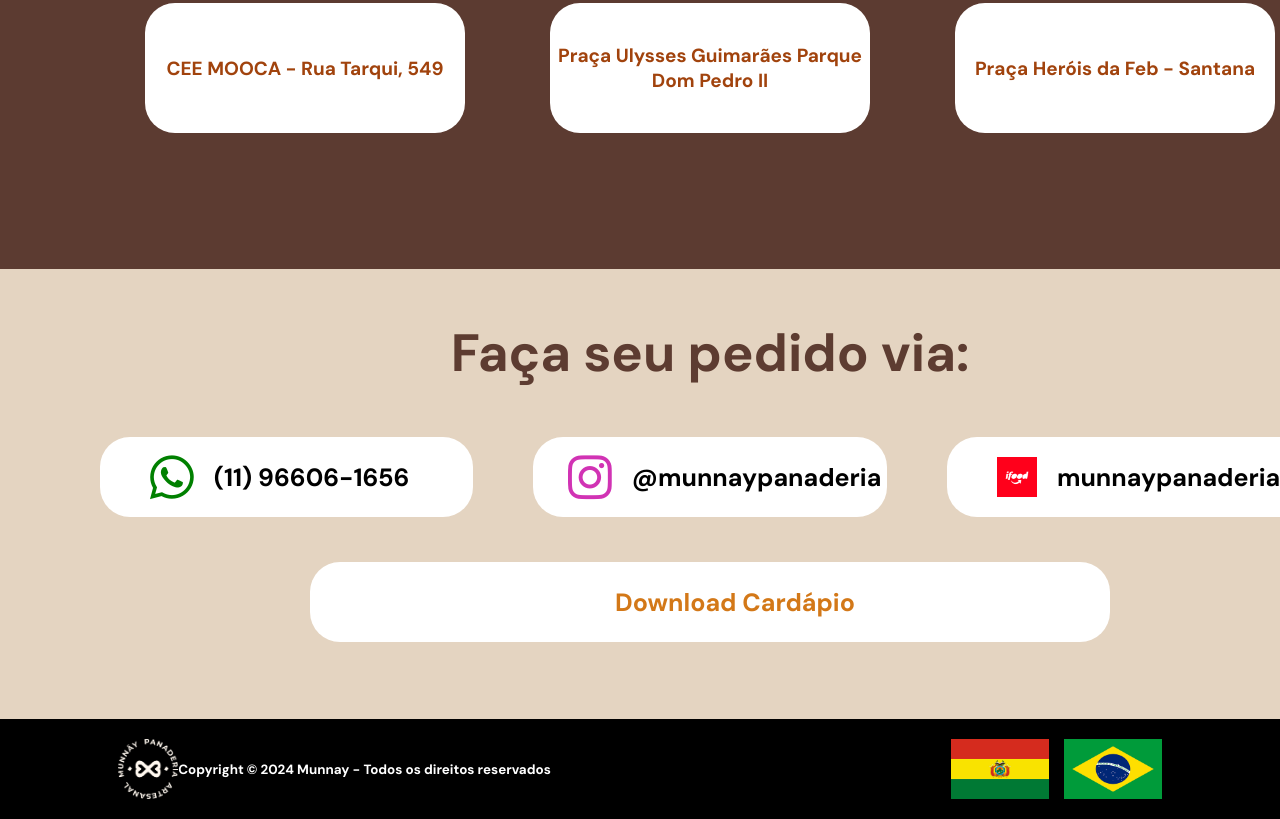
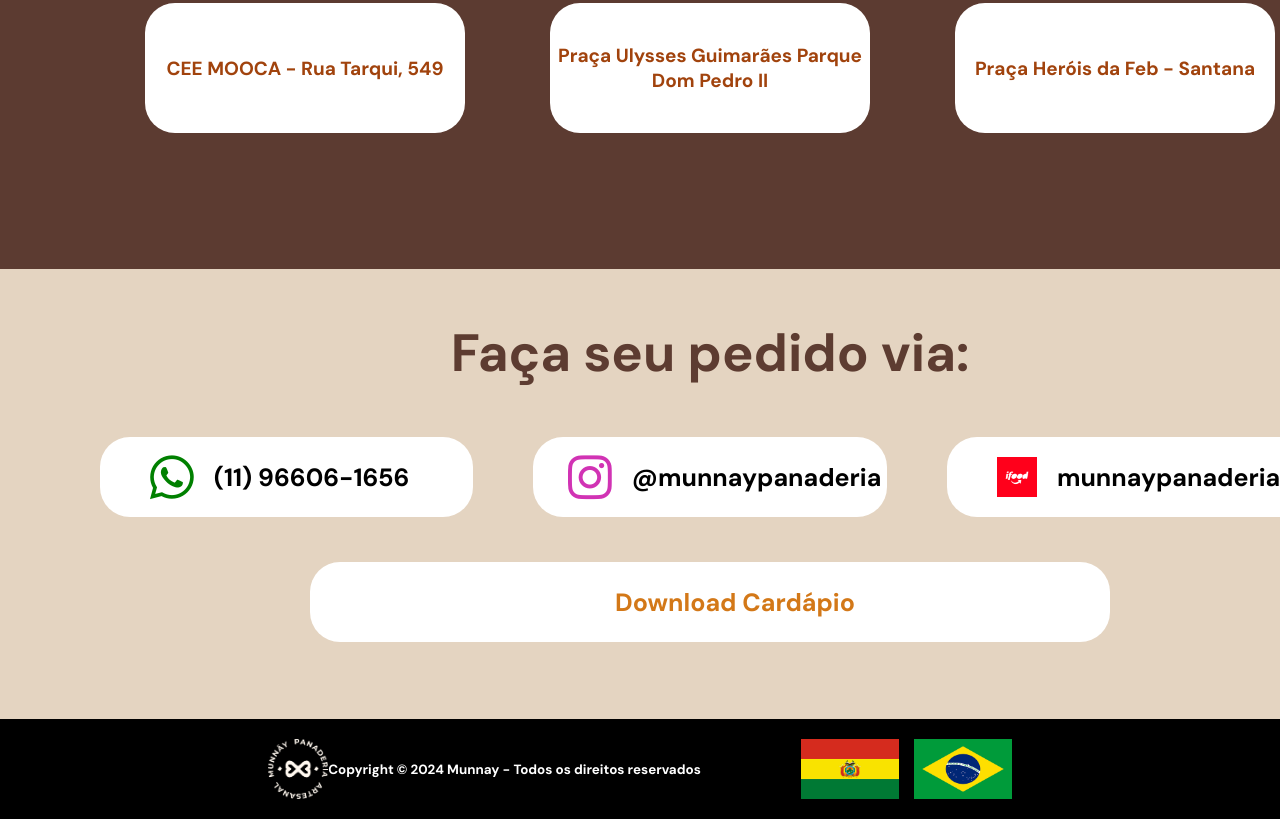
Before and after one commit to GomesxD/Munnay, a plain HTML site: page index.html in a window 1280 px wide. Shown: the part 3131-3950 px from the top of the page. Drawn offline with Linux system fonts and the light colour scheme.

Commit message:
Update style.css

```diff
--- a/style/style.css
+++ b/style/style.css
@@ -353,7 +353,7 @@ h4 {
 .bandeiras {
     display: flex;
     gap: 15px;
-    padding-left: 400px;
+    padding-left: 100px;
 
 }
 
```
